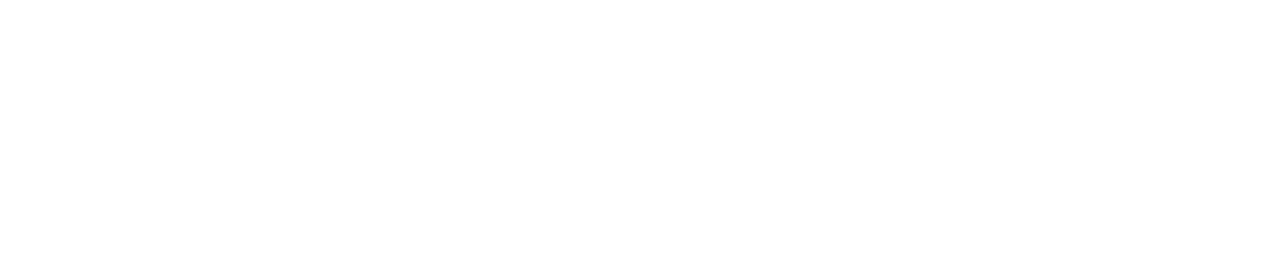
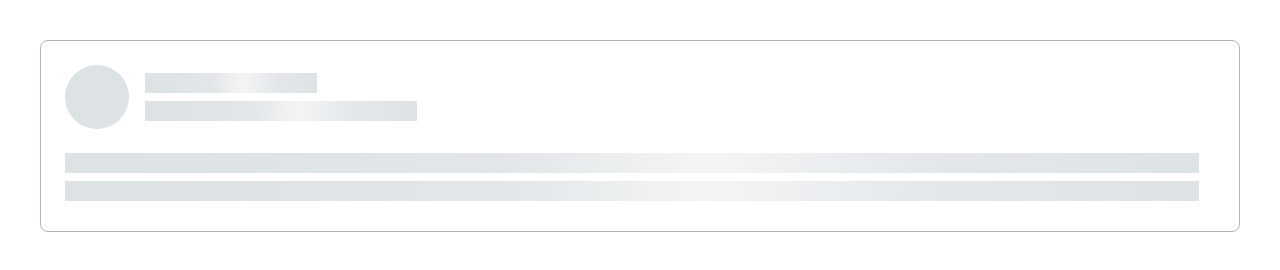
Before and after one commit to js-tasks-ru/htmlcss-20210409_earthfm, a website: page 04-lection2/02-skeleton/index.html in a window 1280 px wide. Drawn offline with Linux system fonts and the light colour scheme.

Commit message:
[lecture3-task2]: Create skeleton

```diff
--- a/04-lection2/02-skeleton/index.html
+++ b/04-lection2/02-skeleton/index.html
@@ -2,10 +2,23 @@
 <!-- Страница со скелетоном -->
 <html lang="ru">
     <head>
+        <link rel="stylesheet" href="../../assets/css/normalize.css">
         <link rel="stylesheet" href="../../assets/css/main.css">
         <link rel="stylesheet" href="./skeleton.css">
     </head>
     <body>
-
+        <div class="skeleton">
+            <div class="skeleton__header">
+                <div class="skeleton__circle"></div>
+                <div class="skeleton__blocks">
+                    <div class="skeleton__block skeleton__line_short"></div>
+                    <div class="skeleton__block skeleton__line_long"></div>
+                </div>
+            </div>
+            <div class="skeleton__blocks">
+                <div class="skeleton__block"></div>
+                <div class="skeleton__block"></div>
+            </div>
+        </div>
     </body>
 </html>
--- a/04-lection2/02-skeleton/skeleton.css
+++ b/04-lection2/02-skeleton/skeleton.css
@@ -0,0 +1,47 @@
+.skeleton {
+    box-sizing: border-box;
+    margin: 40px; /* Временно */
+    padding: 24px 40px 32px 24px;
+    height: 192px;
+
+    background: var(--white);
+
+    border: 1px solid var(--gray3);
+    box-sizing: border-box;
+    border-radius: 8px;
+}
+
+.skeleton__header {
+    box-sizing: border-box;
+    display: flex;
+    align-items: center;
+    margin-bottom: 24px;
+}
+
+.skeleton__circle {
+    margin-right: 16px;
+    width: 64px;
+    height: 64px;
+
+    border-radius: 50%;
+
+    background: var(--gray2);
+}
+
+.skeleton__block {
+    width: 100%;
+    height: 20px;
+    background: linear-gradient(92.51deg, #DDE2E5 6.44%, #E2E6E8 38.47%, #F3F5F5 56.48%, #E3E7EA 77.5%, #DDE2E5 102.52%);
+}
+
+.skeleton__block + .skeleton__block {
+    margin-top: 8px;
+}
+
+.skeleton__line_short {
+    width: 172px;
+}
+
+.skeleton__line_long {
+    width: 272px;
+}
```
